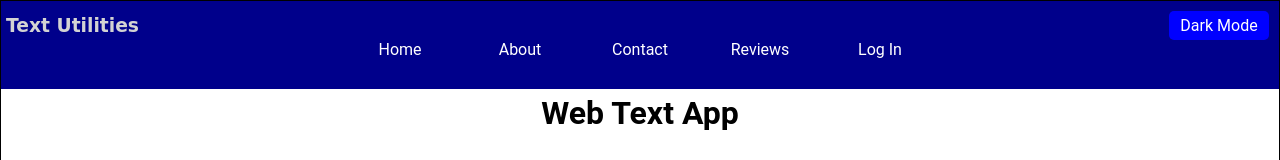
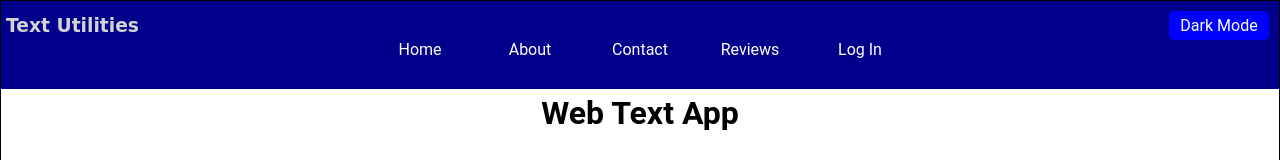
Before and after one commit to nikshitramesh/Word-Utility, a React (Create React App) app in the folder frontend/: page / in a window 1280 px wide. Shown: the top 160 px of the page. Built offline with nearby package versions, Linux system fonts and the light colour scheme.

Commit message:
Fixed nav on mobiles

```diff
--- a/frontend/src/index.css
+++ b/frontend/src/index.css
@@ -147,7 +147,6 @@ input {
 .nav-links {
 	display: flex;
 	flex-direction: row;
-	gap: 10px;
 	justify-content: center;
 	align-items: center;
 	width: 100%;
@@ -220,7 +219,9 @@ input {
 	input {
 		width: 50vw;
 	}
-
+	.nav-links button {
+		transform: translateY(0);
+	}
 	textarea {
 		width: 90%;
 		height: 50vw;
```
